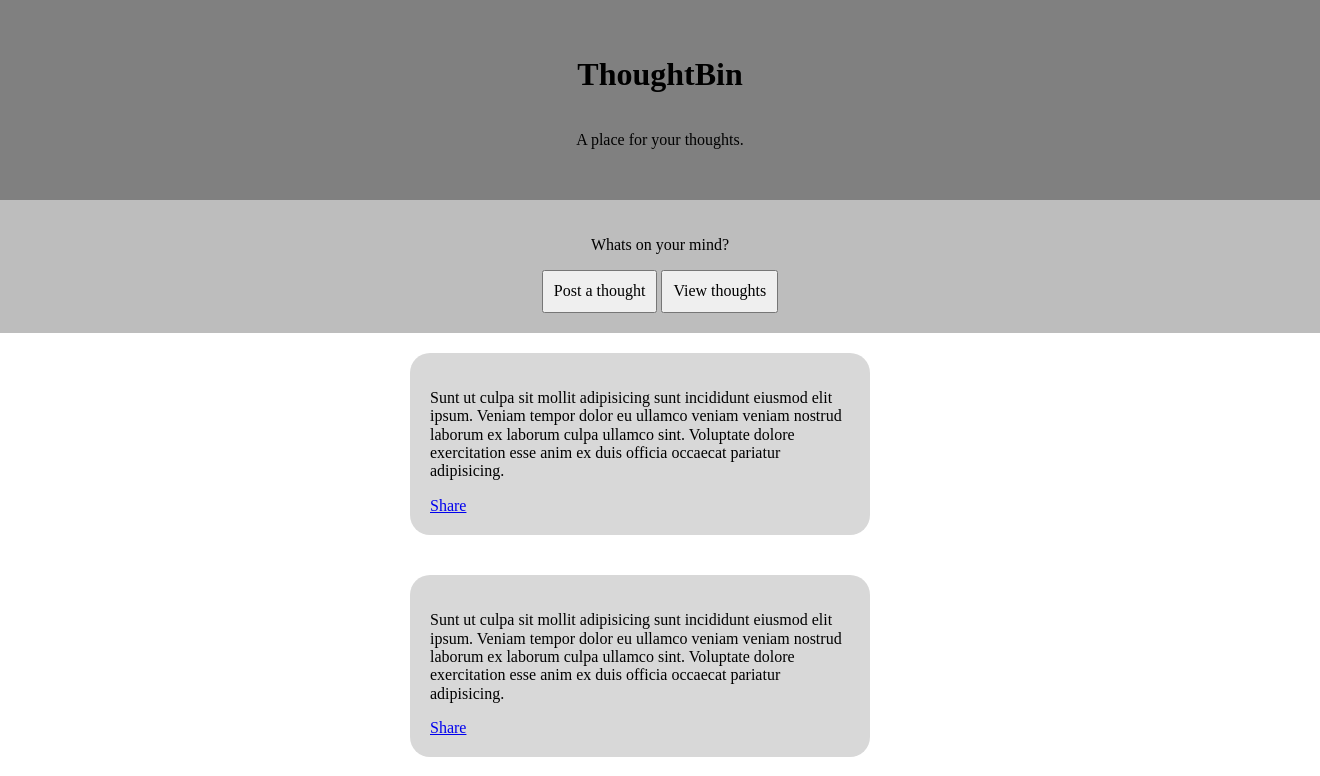
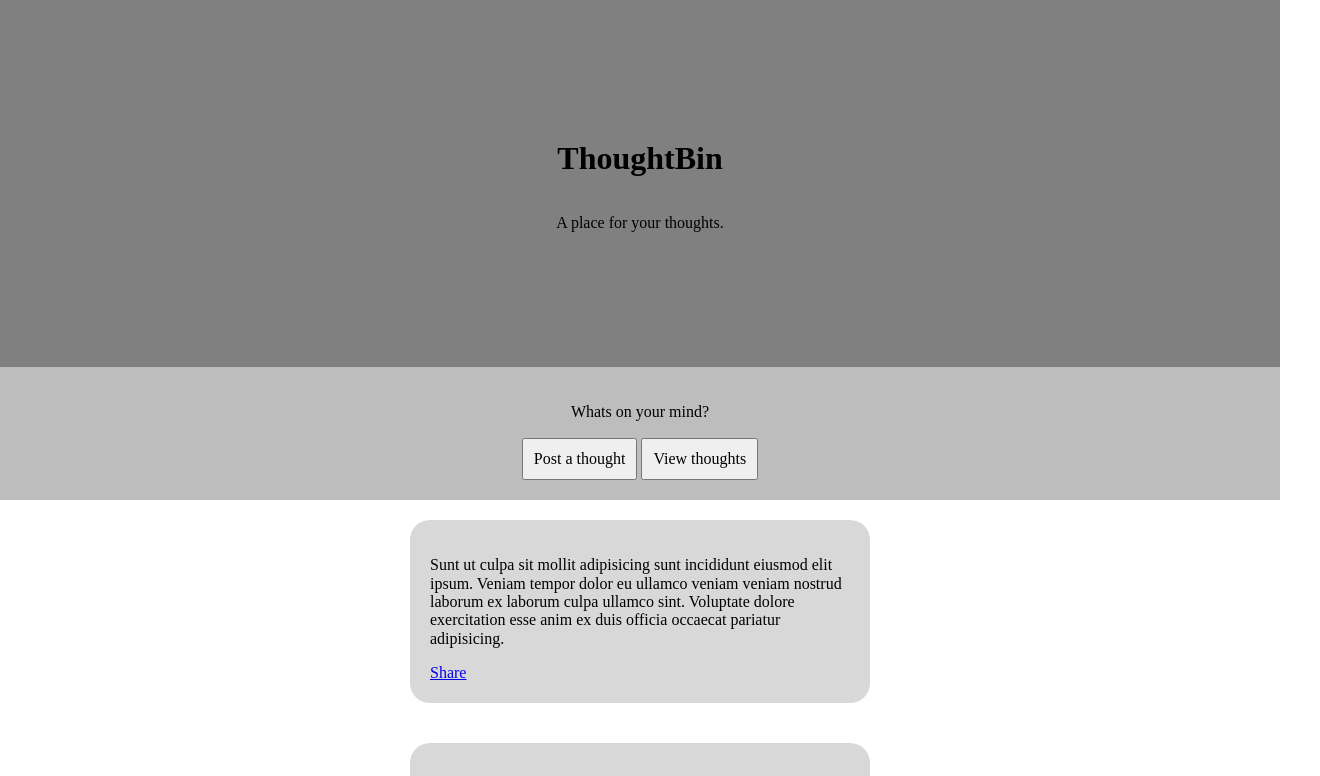
Before and after one commit to dannydi12/thoughtbin-wireframe, a plain HTML site: page index.html in a window 1280 px wide. Shown: the top 776 px of the page, 1320 px wide, since content can reach past the window. Drawn offline with nearby package versions, Linux system fonts and the light colour scheme.

Commit message:
fixed css width for sections

```diff
--- a/main.css
+++ b/main.css
@@ -6,13 +6,11 @@ body {
 
 main {
   width: 100%;
-  height: 100vh;
 }
 
 main > header {
   text-align: center;
   background-color: grey;
-  width: 100%;
   height: 20%;
   padding: 20px;
   display: flex;
@@ -23,7 +21,6 @@ main > header {
 .make-post {
   text-align: center;
   background-color: rgb(189, 189, 189);
-  width: 100%;
   padding: 20px;
   display: flex;
   flex-direction: column;
```
